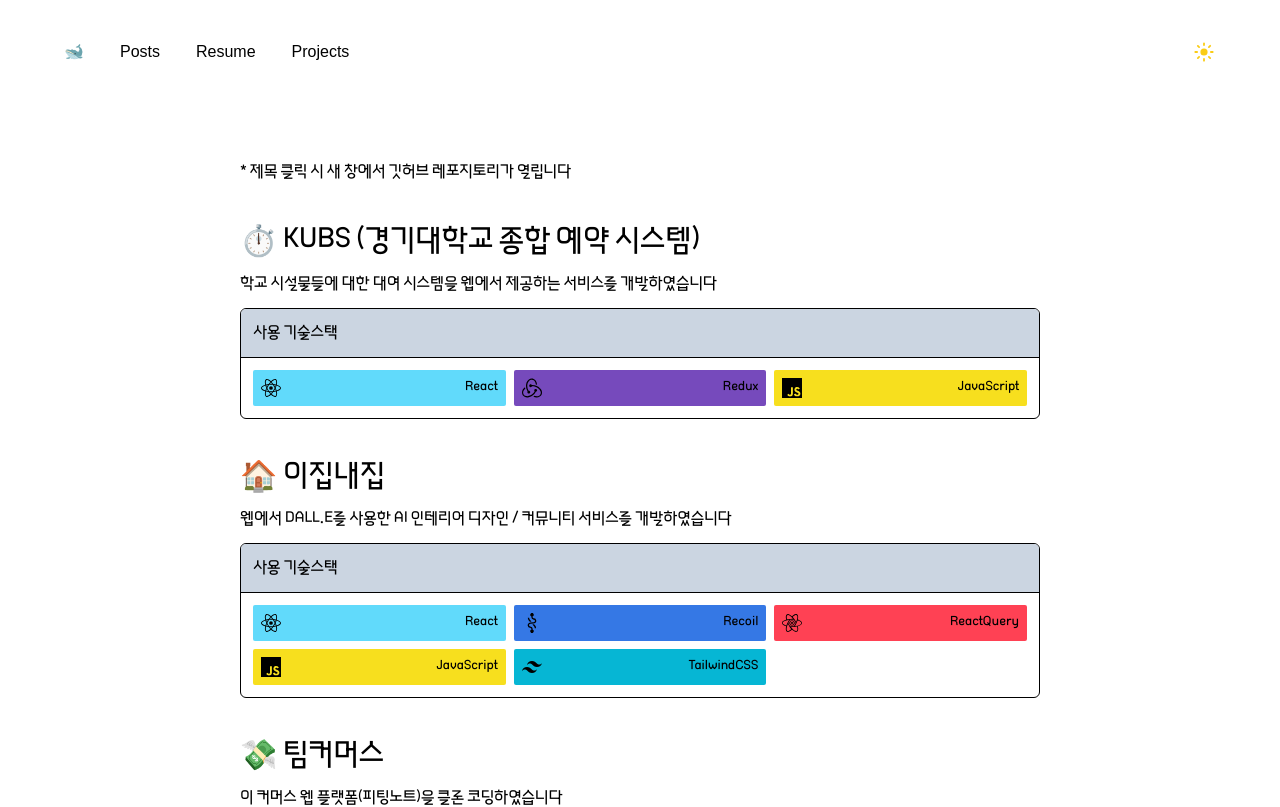
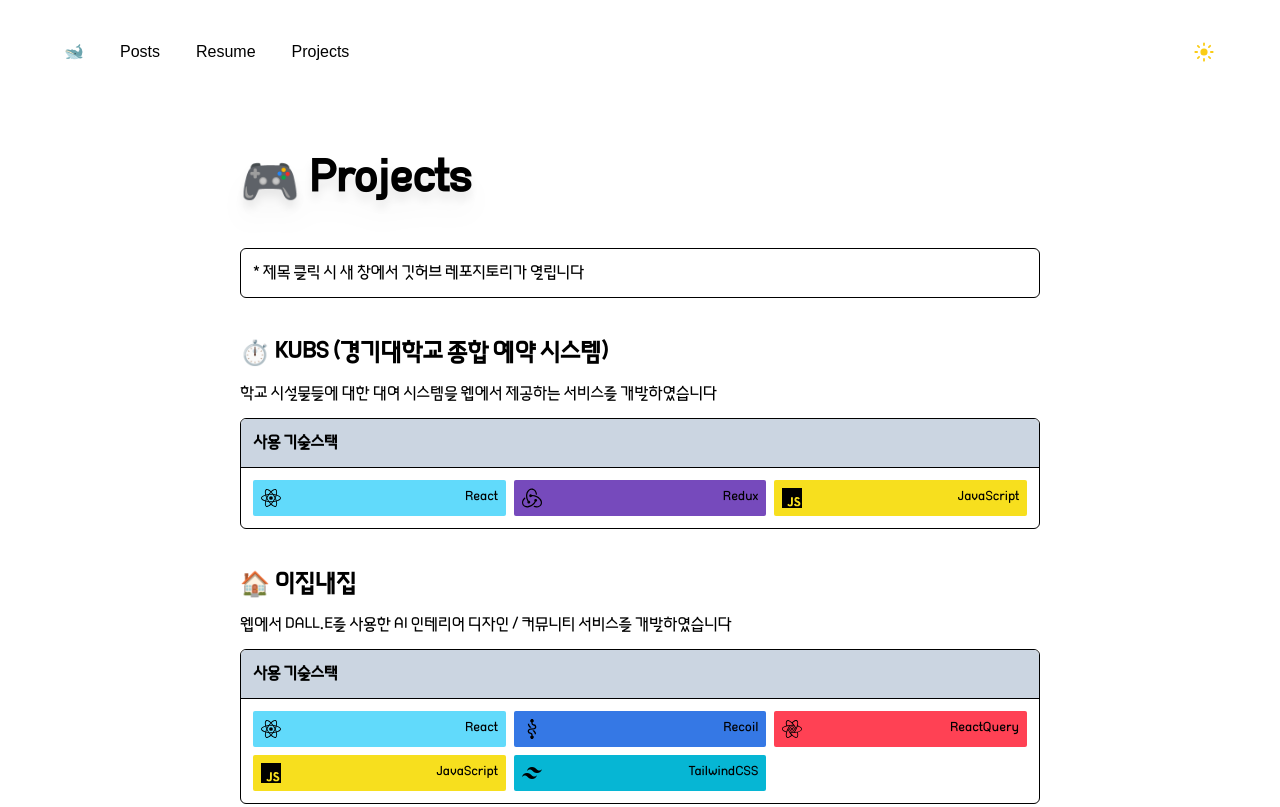
Before and after one commit to SWARVY/Caffhheiene_web, a Next.js app in the folder caffhheiene/: page /projects in a window 1280 px wide. Shown: the top 807 px of the page. Built offline with nearby package versions, Linux system fonts and the light colour scheme; a web font is replaced by a local one.

Commit message:
feat : projects 페이지 디자인 통일 및 하드코딩파트 상수분리

```diff
--- a/caffhheiene/src/constants/title.ts
+++ b/caffhheiene/src/constants/title.ts
@@ -2,10 +2,13 @@ export const MAIN_TITLE = {
   welcome: 'WELCOME!',
   posts: '📫 Posts',
   resume: '🚀 Resume',
+  projects: '🎮 Projects',
 };
 
 export const SUB_TITLE = {
   introduce: '🌠 Introduce',
   currentlyLearning: '📚 Currently Learning',
   contact: '🫱🏻‍🫲🏻 Contact',
+  notice: '* 제목 클릭 시 새 창에서 깃허브 레포지토리가 열립니다',
+  techStacks: '사용 기술스택',
 };
--- a/caffhheiene/src/containers/projects/PreviousProjects.tsx
+++ b/caffhheiene/src/containers/projects/PreviousProjects.tsx
@@ -1,19 +1,25 @@
+import { MAIN_TITLE, SUB_TITLE } from '@/constants/title';
 import { PREVIOUS_PROJECTS } from '@/constants/user';
 import Badge from '@/components/Badge';
 
 export default function PreviousProjects() {
   return (
     <div className="grid gap-10">
-      <h1>* 제목 클릭 시 새 창에서 깃허브 레포지토리가 열립니다</h1>
+      <div className="flex w-full justify-center md:justify-start md:gap-y-0 gap-x-4">
+        <h1 className="flex text-6xl md:text-5xl drop-shadow-xl font-bold">
+          {MAIN_TITLE.projects}
+        </h1>
+      </div>
+      <h1 className="p-3 rounded-md border border-black">{SUB_TITLE.notice}</h1>
       {PREVIOUS_PROJECTS.map((data, idx) => (
         <div key={idx} className="grid gap-3">
           <a href={data.link} target="_blank" rel="noreferrer">
-            <h1 className="text-3xl">{data.name}</h1>
+            <h1 className="text-2xl font-bold">{data.name}</h1>
           </a>
           <h2 className="">{data.description}</h2>
           <div className="border border-black rounded-md overflow-hidden">
             <div className="bg-slate-300">
-              <h1 className="p-3">사용 기술스택</h1>
+              <h1 className="p-3 font-bold">{SUB_TITLE.techStacks}</h1>
             </div>
             <hr className="border-black" />
             <div className="grid grid-cols-2 md:grid-cols-3 p-3 gap-2">
```
